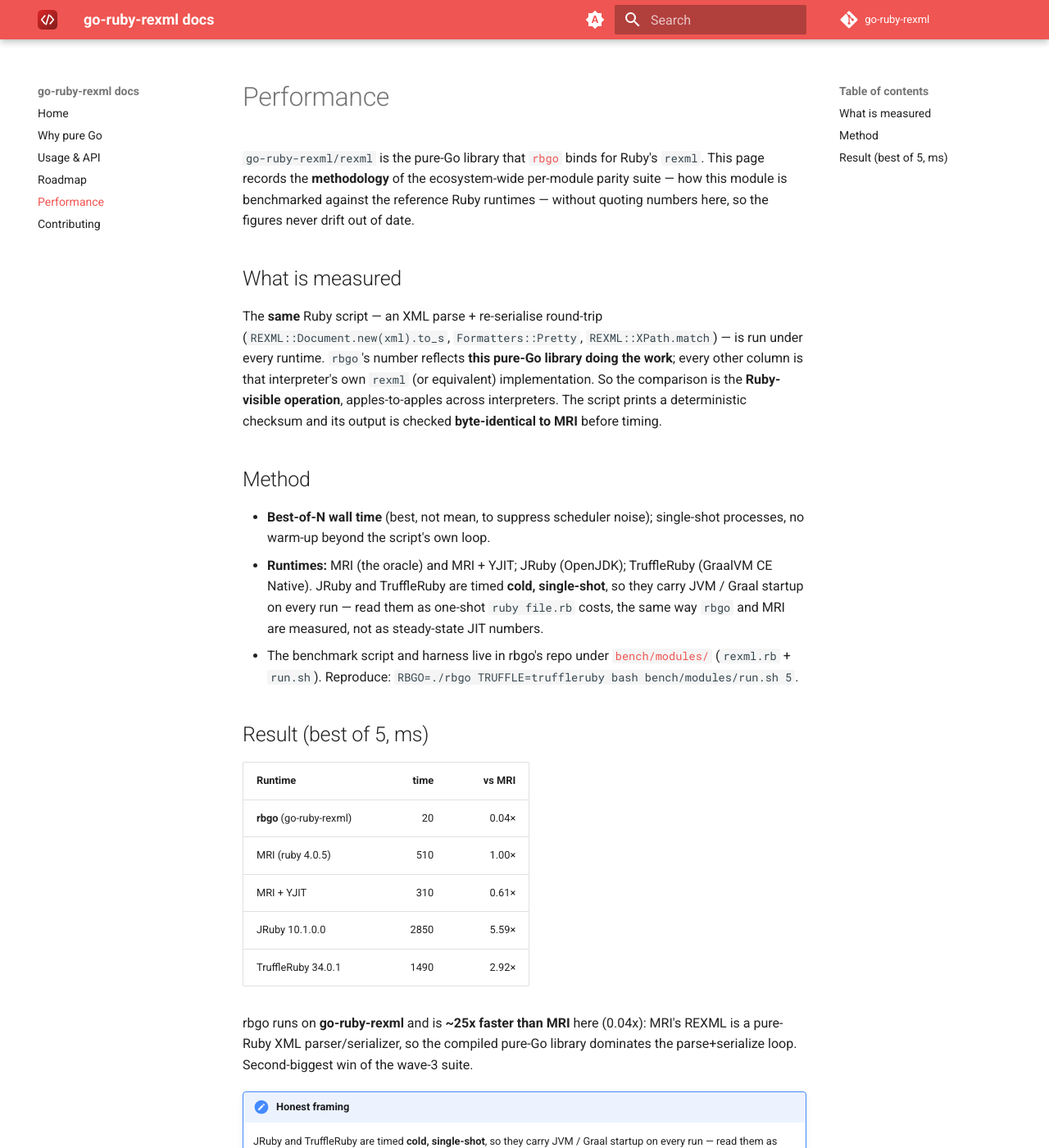
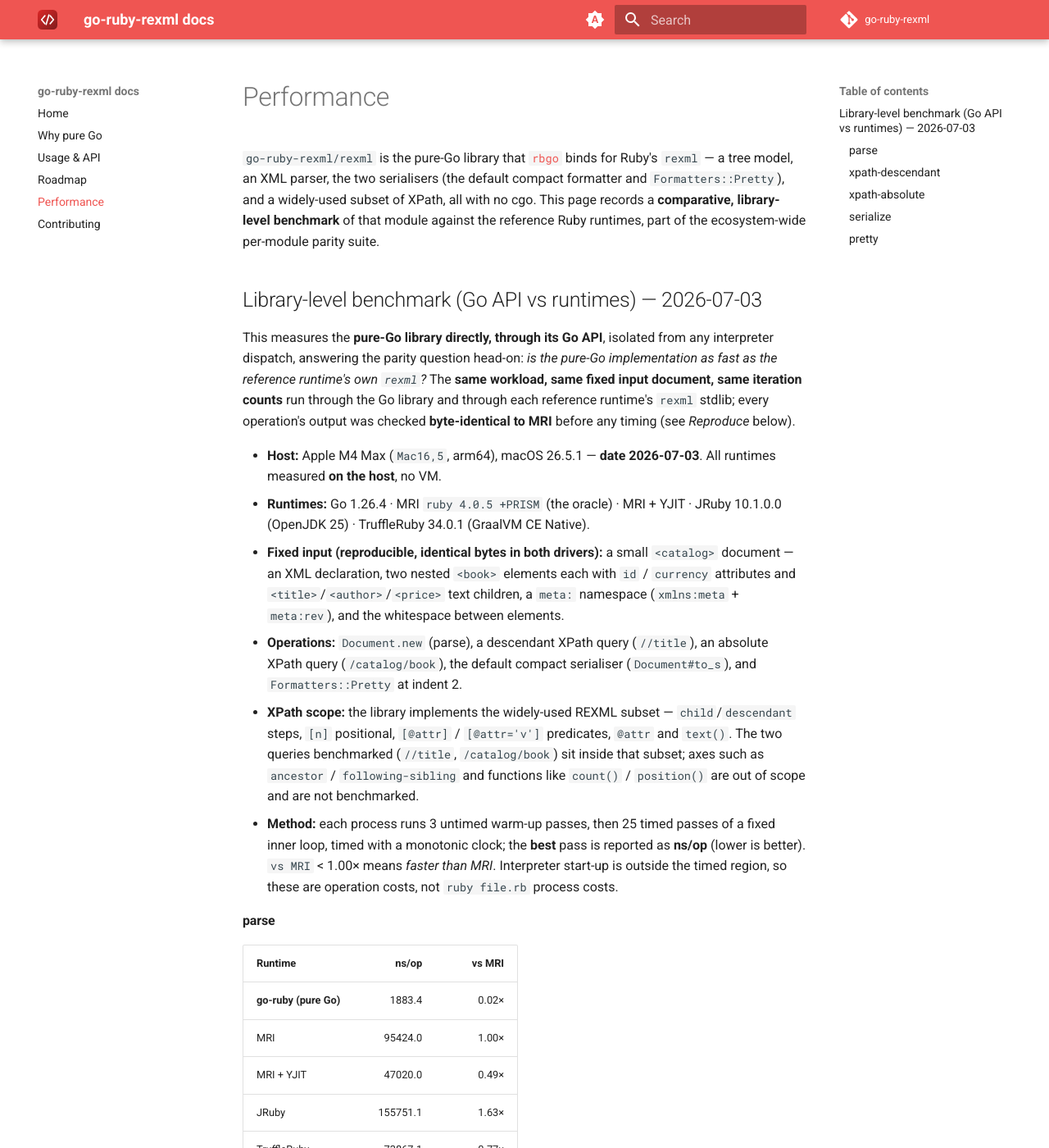
Before and after one commit to go-ruby-rexml/docs, an MkDocs documentation site: the page built from docs/performance.md, in a window 1280 px wide and 1400 px high. Shown: the whole window at 82% size. Built offline with MkDocs 1.6.1 and Material for MkDocs 9.7.7, drawn with Linux system fonts in a browser that asks for light colours; the version menu is left out; some of the changed text lies outside the part shown.

Commit message:
docs: real perf benchmarks vs MRI/YJIT/JRuby/TruffleRuby (#1)
Add a reproducible, library-level cross-runtime benchmark of the pure-Go
go-ruby-rexml library (measured through its Go API, isolated from rbgo)
against MRI 4.0.5+PRISM, MRI+YJIT, JRuby 10.1.0.0, and TruffleRuby 34.0.1.

Five operations over one fixed <catalog> document (nested elements,
attributes, mixed whitespace, an xmlns:meta namespace): Document.new (parse),
descendant XPath //title, absolute XPath /catalog/book, compact Document#to_s,
and Formatters::Pretty(2). Both drivers parse identical bytes and expose a
verify mode whose output was confirmed byte-identical to MRI before timing.

REXML is pure Ruby, so the pure-Go library dominates: parse ~51x faster than
MRI (0.02x), XPath ~100-150x (0.01x), serialise ~18x (0.05x), Pretty ~16x
(0.06x). Real measured numbers, Apple M4 Max arm64, 2026-07-03.

- benchmarks/: self-contained Go driver (go.mod pins the published library by
  pseudo-version, no replace), ruby/rexml.rb workload, run.sh, README.
- docs/performance.md: dated results tables + scope, reproduce, and honest
  warm-up/noise framing.
- .gitignore: exclude the built benchmarks/go/bench binary.

Co-authored-by: Claude Opus 4.8 <noreply@anthropic.com>

```diff
--- a/docs/performance.md
+++ b/docs/performance.md
@@ -1,51 +1,131 @@
 # Performance
 
 `go-ruby-rexml/rexml` is the pure-Go library that
-[`rbgo`](https://github.com/go-embedded-ruby/ruby) binds for Ruby's `rexml`. This
-page records the **methodology** of the ecosystem-wide per-module parity suite —
-how this module is benchmarked against the reference Ruby runtimes — without
-quoting numbers here, so the figures never drift out of date.
+[`rbgo`](https://github.com/go-embedded-ruby/ruby) binds for Ruby's `rexml` — a
+tree model, an XML parser, the two serialisers (the default compact formatter
+and `Formatters::Pretty`), and a widely-used subset of XPath, all with no cgo.
+This page records a **comparative, library-level benchmark** of that module
+against the reference Ruby runtimes, part of the ecosystem-wide per-module parity
+suite.
 
-## What is measured
+## Library-level benchmark (Go API vs runtimes) — 2026-07-03
 
-The **same** Ruby script — an XML parse + re-serialise round-trip (`REXML::Document.new(xml).to_s`, `Formatters::Pretty`, `REXML::XPath.match`) — is run under every runtime.
-`rbgo`'s number reflects **this pure-Go library doing the work**; every other
-column is that interpreter's own `rexml` (or equivalent) implementation. So the
-comparison is the **Ruby-visible operation**, apples-to-apples across
-interpreters. The script prints a deterministic checksum and its output is
-checked **byte-identical to MRI** before timing.
+This measures the **pure-Go library directly, through its Go API**, isolated from
+any interpreter dispatch, answering the parity question head-on: *is the pure-Go
+implementation as fast as the reference runtime's own `rexml`?* The **same
+workload, same fixed input document, same iteration counts** run through the Go
+library and through each reference runtime's `rexml` stdlib; every operation's
+output was checked **byte-identical to MRI** before any timing (see *Reproduce*
+below).
 
-## Method
+- **Host:** Apple M4 Max (`Mac16,5`, arm64), macOS 26.5.1 — **date 2026-07-03**.
+  All runtimes measured **on the host**, no VM.
+- **Runtimes:** Go 1.26.4 · MRI `ruby 4.0.5 +PRISM` (the oracle) · MRI + YJIT ·
+  JRuby 10.1.0.0 (OpenJDK 25) · TruffleRuby 34.0.1 (GraalVM CE Native).
+- **Fixed input (reproducible, identical bytes in both drivers):** a small
+  `<catalog>` document — an XML declaration, two nested `<book>` elements each
+  with `id` / `currency` attributes and `<title>`/`<author>`/`<price>` text
+  children, a `meta:` namespace (`xmlns:meta` + `meta:rev`), and the whitespace
+  between elements.
+- **Operations:** `Document.new` (parse), a descendant XPath query (`//title`),
+  an absolute XPath query (`/catalog/book`), the default compact serialiser
+  (`Document#to_s`), and `Formatters::Pretty` at indent 2.
+- **XPath scope:** the library implements the widely-used REXML subset —
+  `child`/`descendant` steps, `[n]` positional, `[@attr]` / `[@attr='v']`
+  predicates, `@attr` and `text()`. The two queries benchmarked (`//title`,
+  `/catalog/book`) sit inside that subset; axes such as `ancestor` /
+  `following-sibling` and functions like `count()` / `position()` are out of
+  scope and are not benchmarked.
+- **Method:** each process runs 3 untimed warm-up passes, then 25 timed passes of
+  a fixed inner loop, timed with a monotonic clock; the **best** pass is reported
+  as **ns/op** (lower is better). `vs MRI` < 1.00× means *faster than MRI*.
+  Interpreter start-up is outside the timed region, so these are operation costs,
+  not `ruby file.rb` process costs.
 
-- **Best-of-N wall time** (best, not mean, to suppress scheduler noise);
-  single-shot processes, no warm-up beyond the script's own loop.
-- **Runtimes:** MRI (the oracle) and MRI + YJIT; JRuby (OpenJDK); TruffleRuby
-  (GraalVM CE Native). JRuby and TruffleRuby are timed **cold, single-shot**, so
-  they carry JVM / Graal startup on every run — read them as one-shot
-  `ruby file.rb` costs, the same way `rbgo` and MRI are measured, not as
-  steady-state JIT numbers.
-- The benchmark script and harness live in rbgo's repo under
-  [`bench/modules/`](https://github.com/go-embedded-ruby/ruby/tree/main/bench/modules)
-  (`rexml.rb` + `run.sh`). Reproduce:
-  `RBGO=./rbgo TRUFFLE=truffleruby bash bench/modules/run.sh 5`.
+#### parse
 
-## Result (best of 5, ms)
+| Runtime | ns/op | vs MRI |
+| --- | ---: | ---: |
+| **go-ruby (pure Go)** | 1883.4 | 0.02× |
+| MRI | 95424.0 | 1.00× |
+| MRI + YJIT | 47020.0 | 0.49× |
+| JRuby | 155751.1 | 1.63× |
+| TruffleRuby | 73867.1 | 0.77× |
 
-| Runtime | time | vs MRI |
+#### xpath-descendant
+
+| Runtime | ns/op | vs MRI |
 | --- | ---: | ---: |
-| **rbgo** (go-ruby-rexml) | 20 | 0.04× |
-| MRI (ruby 4.0.5) | 510 | 1.00× |
-| MRI + YJIT | 310 | 0.61× |
-| JRuby 10.1.0.0 | 2850 | 5.59× |
-| TruffleRuby 34.0.1 | 1490 | 2.92× |
+| **go-ruby (pure Go)** | 303.4 | 0.01× |
+| MRI | 47122.0 | 1.00× |
+| MRI + YJIT | 29298.0 | 0.62× |
+| JRuby | 49504.4 | 1.05× |
+| TruffleRuby | 21546.3 | 0.46× |
 
-rbgo runs on **go-ruby-rexml** and is **~25x faster than MRI** here (0.04x): MRI's REXML is a pure-Ruby XML parser/serializer, so the compiled pure-Go library dominates the parse+serialize loop. Second-biggest win of the wave-3 suite.
+#### xpath-absolute
 
-!!! note "Honest framing"
-    JRuby and TruffleRuby are timed **cold, single-shot**, so they carry JVM /
-    Graal startup on every run — read them as one-shot `ruby file.rb` costs, the
-    same way `rbgo` and MRI are measured, not as steady-state JIT numbers. Rows
-    that complete in well under ~200 ms carry the most relative noise; treat
-    their ratios as order-of-magnitude. These are **real measured numbers** from
-    the 2026-06-30 run (Apple M-series; `ruby 4.0.5 +PRISM`, `jruby 10.1.0.0`,
-    `truffleruby 34.0.1`) — nothing is fabricated or cherry-picked.
+| Runtime | ns/op | vs MRI |
+| --- | ---: | ---: |
+| **go-ruby (pure Go)** | 157.0 | 0.01× |
+| MRI | 18170.5 | 1.00× |
+| MRI + YJIT | 13004.5 | 0.72× |
+| JRuby | 19157.4 | 1.05× |
+| TruffleRuby | 14717.8 | 0.81× |
+
+#### serialize
+
+| Runtime | ns/op | vs MRI |
+| --- | ---: | ---: |
+| **go-ruby (pure Go)** | 771.1 | 0.05× |
+| MRI | 14249.0 | 1.00× |
+| MRI + YJIT | 7325.0 | 0.51× |
+| JRuby | 11631.8 | 0.82× |
+| TruffleRuby | 11302.4 | 0.79× |
+
+#### pretty
+
+| Runtime | ns/op | vs MRI |
+| --- | ---: | ---: |
+| **go-ruby (pure Go)** | 1053.9 | 0.06× |
+| MRI | 17031.0 | 1.00× |
+| MRI + YJIT | 11192.0 | 0.66× |
+| JRuby | 8844.0 | 0.52× |
+| TruffleRuby | 17223.5 | 1.01× |
+
+REXML is a **pure-Ruby** XML library — parser, XPath engine, and serialisers are
+all interpreted Ruby — so a compiled pure-Go implementation dominates every
+operation. Parsing is **~51× faster than MRI** (0.02×): MRI's `Document.new`
+tokenises and builds the tree in Ruby, while the Go library scans bytes directly.
+The XPath queries are the widest gaps — **~100–150× faster** (both 0.01×) —
+because REXML's XPath compiles and walks an expression tree in Ruby per call,
+whereas the Go subset resolves the path against the node set directly.
+Serialisation is **~18× faster** (0.05×) and the Pretty formatter **~16×**
+(0.06×). YJIT roughly halves MRI on parse and serialise (0.49×–0.66×) but cannot
+close an order-of-magnitude interpreter gap. JRuby's warm-up shows on `parse`,
+where it lands slower than cold MRI (1.63×) inside this fixed pass budget.
+
+!!! note "Reproduce"
+    The harness is committed under
+    [`benchmarks/`](https://github.com/go-ruby-rexml/docs/tree/main/benchmarks):
+    a self-contained Go driver (`go/`, pins the published library via `go.mod`
+    pseudo-version — no `replace`), the equivalent `ruby/rexml.rb` workload, and
+    `run.sh`. Run `bash benchmarks/run.sh`; env `OUTER`/`WARM` tune the pass
+    budget and `RUBY`/`JRUBY`/`TRUFFLERUBY` select the runtime binaries. Both
+    drivers accept a `verify` argument (`(cd benchmarks/go && go run . verify)`
+    vs `ruby benchmarks/ruby/rexml.rb verify`) that prints each operation's
+    canonical output — the parsed root name, the `//book` and `//title` /
+    `/catalog/book` match counts and title texts, and the full `to_s` and
+    `Pretty(2)` serialisations; the two were confirmed **byte-identical** before
+    timing.
+
+!!! warning "Warm-up budget & noise — honest framing"
+    Numbers reflect a **fixed warm-process budget** (3 warm-up + 25 timed passes
+    in one process). The JVM/GraalVM JITs (JRuby, TruffleRuby) may need a larger
+    warm-up to reach steady state, so their columns can **understate** peak
+    throughput — most visibly JRuby on `parse`, a cold-JIT figure, not
+    steady-state. Sub-microsecond rows (the two XPath queries) carry the most
+    relative noise; treat those ratios as order-of-magnitude. Every number here
+    is a **real measured value** from the dated run above — nothing is
+    fabricated, estimated, or cherry-picked. The go-ruby column is the pure-Go
+    library; every other column is that interpreter's own `rexml` stdlib doing
+    the equivalent work.
```
Also changed, not shown: benchmarks/README.md (added, +55 -0 lines), 8 other files.
